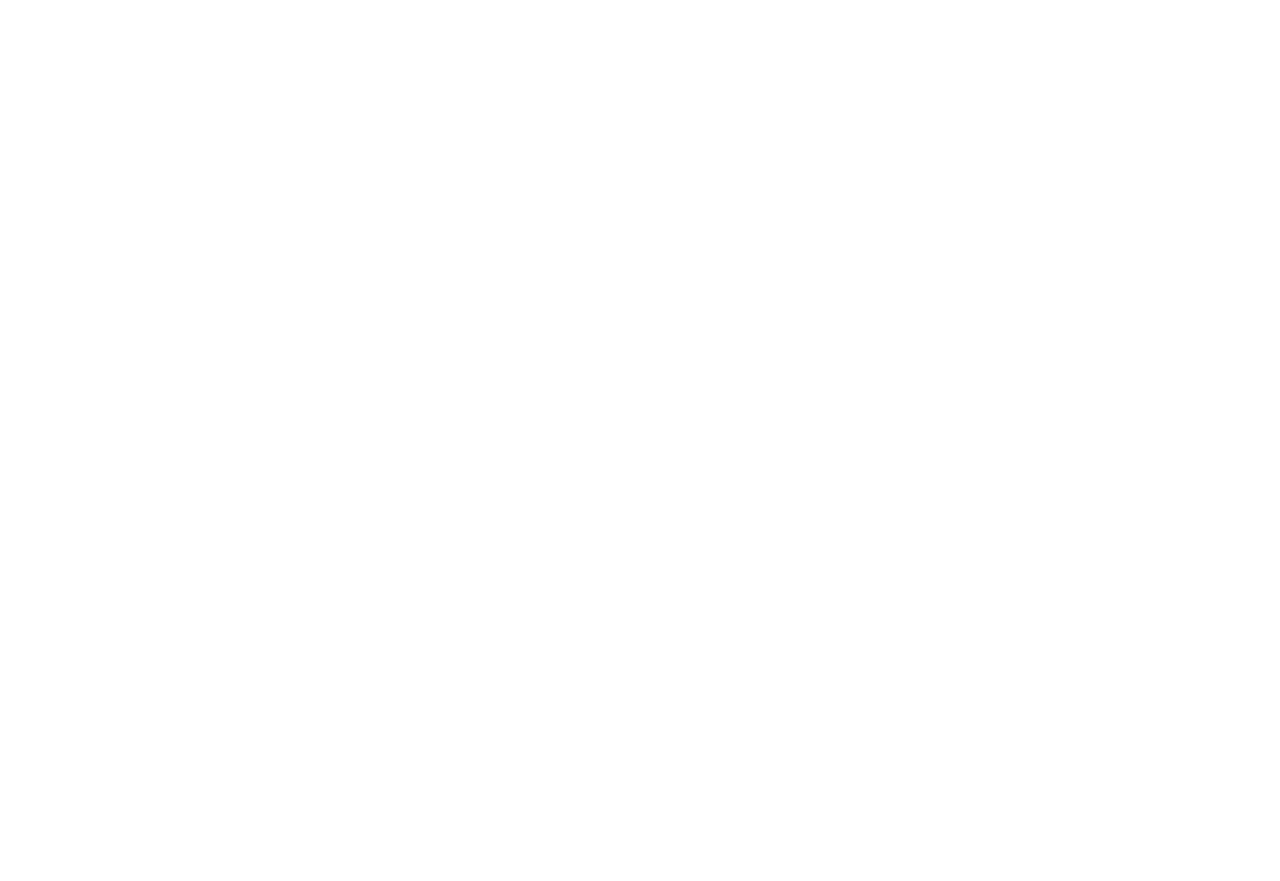
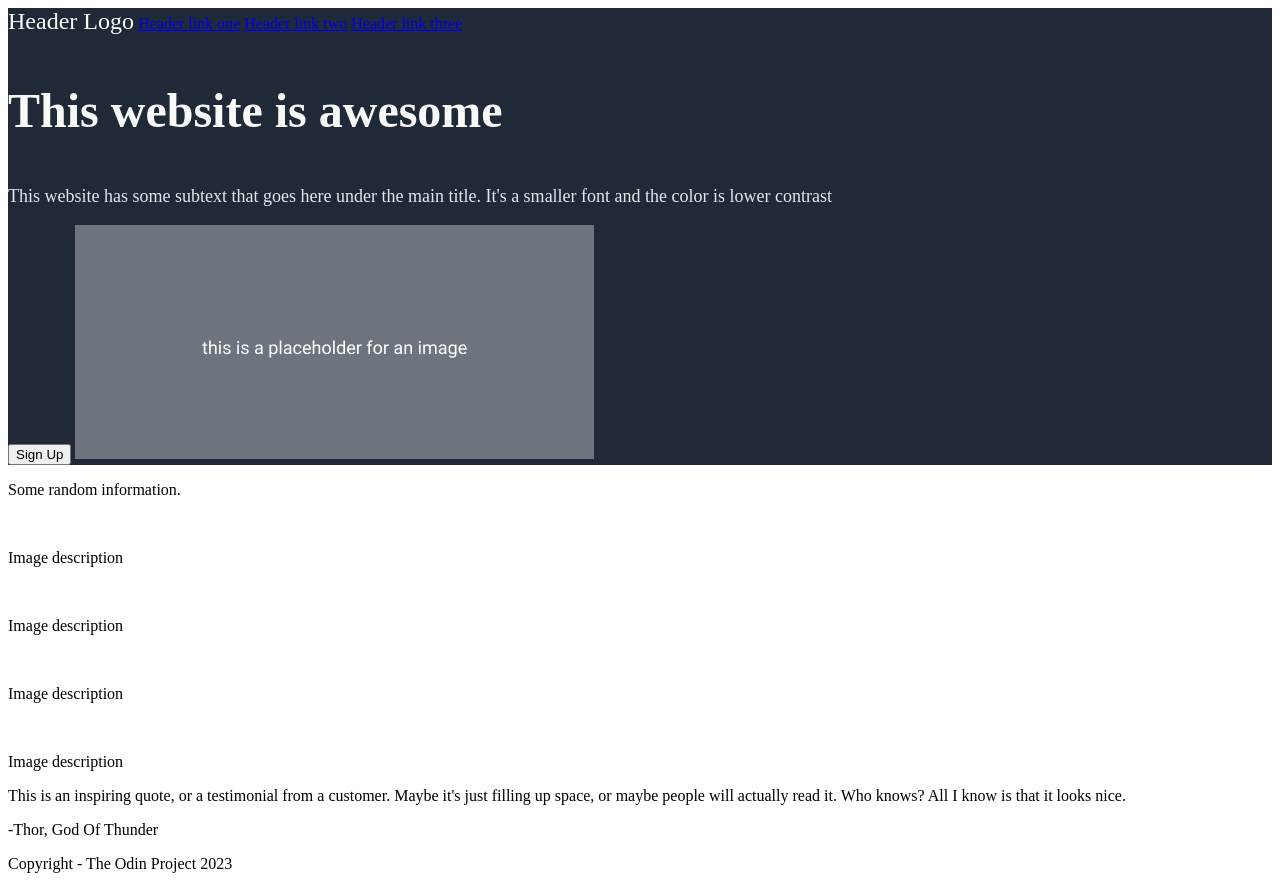
Before and after one commit to stackpt/OdinLandingPage, a plain HTML site: page index.html in a window 1280 px wide. Before the commit the page ends 800 px from the top, so only its background shows below. Drawn offline with Linux system fonts and the light colour scheme.

Commit message:
Added some html and css for header

```diff
--- a/index.html
+++ b/index.html
@@ -3,9 +3,42 @@
 <head>
     <meta charset="UTF-8">
     <meta name="viewport" content="width=device-width, initial-scale=1.0">
-    <title>Document</title>
+    <title>Stackpt - My Website</title>
+    <link rel="stylesheet" href="styles.css">
 </head>
 <body>
+    <div class="header">
+        <span class="logotxt">Header Logo</span>
+        <a class="hlinks" href="#">Header link one</a>
+        <a class="hlinks" href="#">Header link two</a>
+        <a class="hlinks" href="#">Header link three</a>
+        <p class="title">This website is awesome</p>
+        <p class="subtitle">This website has some subtext that goes here under the main title. It's a smaller font and the color is lower contrast</p>
+        <button>Sign Up</button>
+        <img src="images/Screenshot1.png">
+    </div>
+    <div class="body">
+        <div class="mid">
+            <p class="title1">Some random information.</p>
+            <img src="" class="imgmid" alt="">
+            <p class="textimg">Image description</p>
+            <img src="" class="imgmid" alt="">
+            <p class="textimg">Image description</p>
+            <img src="" class="imgmid" alt="">
+            <p class="textimg">Image description</p>
+            <img src="" class="imgmid" alt="">
+            <p class="textimg">Image description</p>
+        </div>
+        <div class="mid2">
+            <p class="textmid2">This is an inspiring quote, or a testimonial from a customer. Maybe it's just filling up space, or maybe people will actually read it. Who knows? All I know is that it looks nice.</p>
+            <p class="textmid2_1">-Thor, God Of Thunder</p>
+        </div>
+        <div class="mid3">
 
+        </div>
+        <div class="footer">
+            Copyright - The Odin Project 2023
+        </div>
+    </div>
 </body>
 </html>
--- /dev/null
+++ b/styles.css
@@ -0,0 +1,19 @@
+.header {
+    background-color: #1F2937;
+}
+
+.logotxt {
+    font-size: 24px;
+    color: #F9FAF8;
+}
+
+.title {
+    font-size: 48px;
+    font-weight:bolder;
+    color: #F9FAF8;
+}
+
+.subtitle {
+    font-size: 18px;
+    color: #E5E7EB;
+}
```
